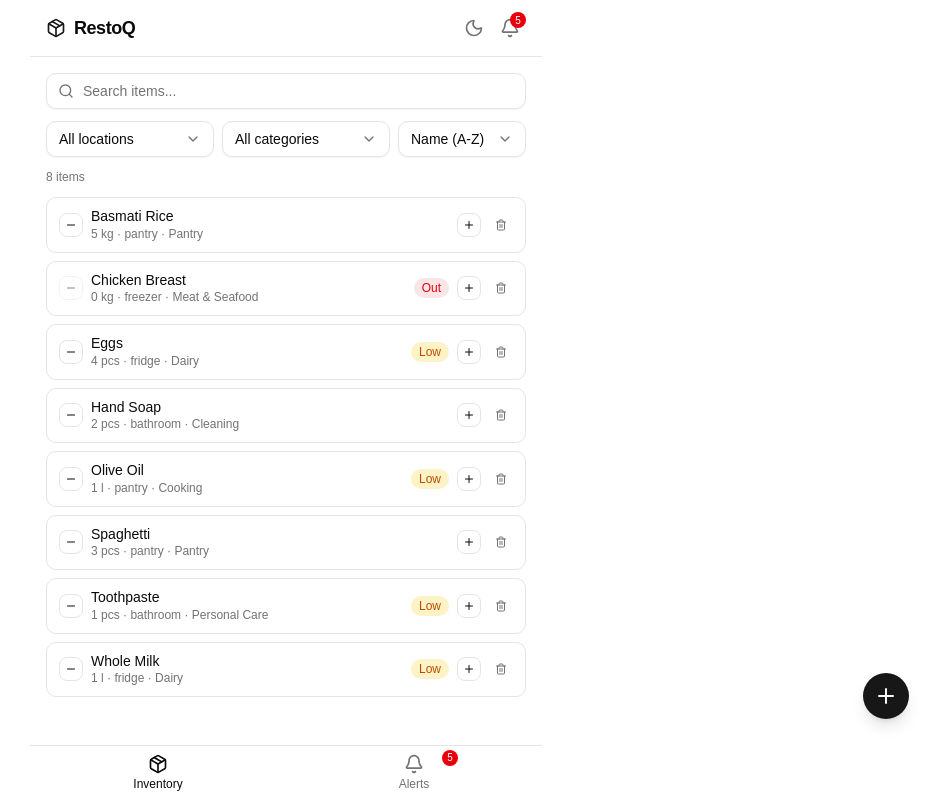
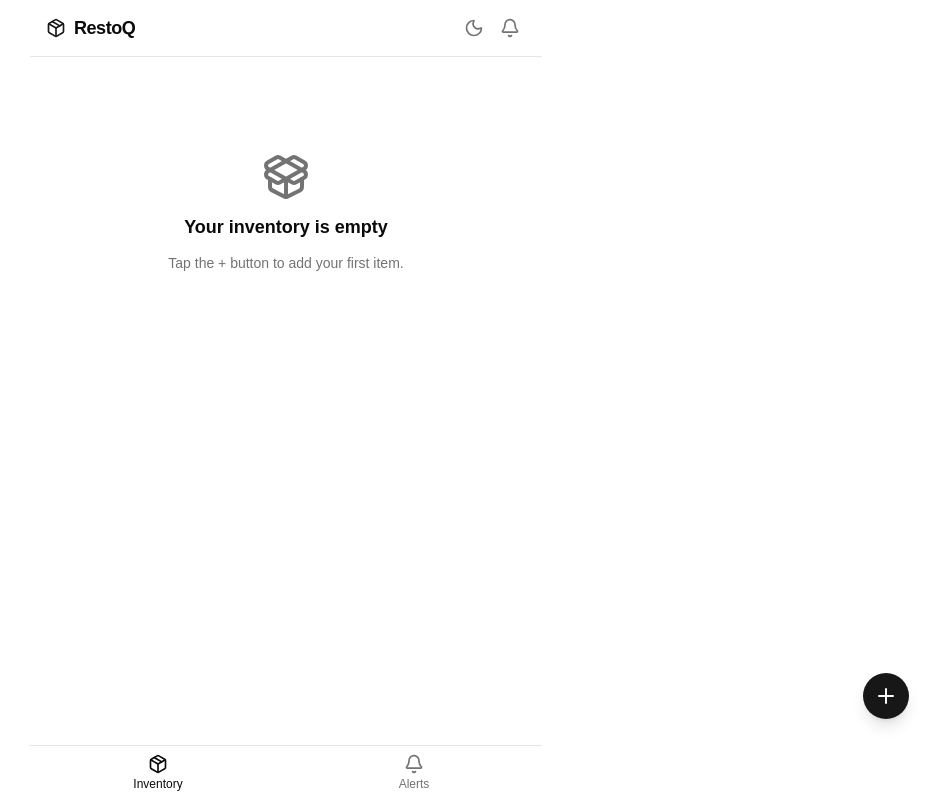
Before and after one commit to rodolinares/restoq, a React (Vite) app: page / in a window 1280 px wide. Shown: the whole page, without its empty margins (354-1280 px from the left). Built offline with nearby package versions, Linux system fonts and the light colour scheme.

Commit message:
feat: add reset all functionality to inventory management and enhance AlertsView UI

```diff
--- a/src/components/alerts/AlertsView.tsx
+++ b/src/components/alerts/AlertsView.tsx
@@ -1,13 +1,16 @@
-import { useMemo } from 'react'
-import { BellOff } from 'lucide-react'
+import { useMemo, useState } from 'react'
+import { BellOff, RotateCcw } from 'lucide-react'
 import { useInventoryStore } from '@/store'
+import { Button } from '@/components/ui/button'
 
 export function AlertsView() {
   const items = useInventoryStore(s => s.items)
+  const resetAll = useInventoryStore(s => s.resetAll)
   const lowStockItems = useMemo(
     () => items.filter(item => item.quantity <= item.minThreshold),
     [items]
   )
+  const [confirmReset, setConfirmReset] = useState(false)
 
   if (lowStockItems.length === 0) {
     return (
@@ -39,6 +42,42 @@ export function AlertsView() {
           </span>
         </div>
       ))}
+
+      <hr className="my-6 border-border" />
+
+      <div className="flex justify-center pb-4">
+        {confirmReset ? (
+          <div className="flex items-center gap-2">
+            <span className="text-sm text-muted-foreground">Delete all items?</span>
+            <Button
+              variant="destructive"
+              size="sm"
+              onClick={() => {
+                resetAll()
+                setConfirmReset(false)
+              }}
+            >
+              Confirm
+            </Button>
+            <Button
+              variant="outline"
+              size="sm"
+              onClick={() => setConfirmReset(false)}
+            >
+              Cancel
+            </Button>
+          </div>
+        ) : (
+          <Button
+            variant="ghost"
+            size="sm"
+            onClick={() => setConfirmReset(true)}
+          >
+            <RotateCcw className="mr-1.5 size-3.5" />
+            Reset all data
+          </Button>
+        )}
+      </div>
     </div>
   )
 }
--- a/src/components/inventory/ItemFormDialog.tsx
+++ b/src/components/inventory/ItemFormDialog.tsx
@@ -1,4 +1,4 @@
-import { useState, type FormEvent } from 'react'
+import { useState, useRef, useEffect, type FormEvent } from 'react'
 import { toast } from 'sonner'
 import { useInventoryStore } from '@/store'
 import { CATEGORIES, UNITS, LOCATIONS } from '@/lib/constants'
@@ -45,6 +45,14 @@ const emptyForm: FormState = {
 export function ItemFormDialog({ open, onOpenChange, editItem }: ItemFormDialogProps) {
   const addItem = useInventoryStore(s => s.addItem)
   const updateItem = useInventoryStore(s => s.updateItem)
+  const nameRef = useRef<HTMLInputElement>(null)
+
+  useEffect(() => {
+    if (open) {
+      // small delay to let the dialog portal mount
+      requestAnimationFrame(() => nameRef.current?.focus())
+    }
+  }, [open])
 
   const isEditing = !!editItem
 
@@ -109,6 +117,7 @@ export function ItemFormDialog({ open, onOpenChange, editItem }: ItemFormDialogP
     onOpenChange(false)
     setForm({ ...emptyForm })
     setErrors({})
+    ;(document.activeElement as HTMLElement)?.blur()
   }
 
   function resetAndClose(open: boolean) {
@@ -130,6 +139,7 @@ export function ItemFormDialog({ open, onOpenChange, editItem }: ItemFormDialogP
           <div className="space-y-2">
             <Label htmlFor="name">Name</Label>
             <Input
+              ref={nameRef}
               id="name"
               placeholder="e.g. Olive Oil"
               value={form.name}
--- a/src/lib/seed.ts
+++ /dev/null
@@ -1,116 +0,0 @@
-import type { InventoryItem } from '@/types'
-
-function id(s: string) {
-  return `seed-${s}`
-}
-
-function daysAgo(n: number) {
-  return Date.now() - n * 86_400_000
-}
-
-export const SEED_ITEMS: InventoryItem[] = [
-  {
-    id: id('milk'),
-    name: 'Whole Milk',
-    category: 'Dairy',
-    quantity: 1,
-    minThreshold: 2,
-    unit: 'l',
-    location: 'fridge',
-    notes: undefined,
-    imageUrl: undefined,
-    createdAt: daysAgo(7),
-    updatedAt: daysAgo(1),
-  },
-  {
-    id: id('eggs'),
-    name: 'Eggs',
-    category: 'Dairy',
-    quantity: 4,
-    minThreshold: 6,
-    unit: 'pcs',
-    location: 'fridge',
-    notes: 'Free-range',
-    imageUrl: undefined,
-    createdAt: daysAgo(5),
-    updatedAt: daysAgo(2),
-  },
-  {
-    id: id('chicken'),
-    name: 'Chicken Breast',
-    category: 'Meat & Seafood',
-    quantity: 0,
-    minThreshold: 1,
-    unit: 'kg',
-    location: 'freezer',
-    notes: undefined,
-    imageUrl: undefined,
-    createdAt: daysAgo(10),
-    updatedAt: daysAgo(3),
-  },
-  {
-    id: id('pasta'),
-    name: 'Spaghetti',
-    category: 'Pantry',
-    quantity: 3,
-    minThreshold: 2,
-    unit: 'pcs',
-    location: 'pantry',
-    notes: undefined,
-    imageUrl: undefined,
-    createdAt: daysAgo(14),
-    updatedAt: daysAgo(7),
-  },
-  {
-    id: id('olive-oil'),
-    name: 'Olive Oil',
-    category: 'Cooking',
-    quantity: 1,
-    minThreshold: 1,
-    unit: 'l',
-    location: 'pantry',
-    notes: 'Extra virgin',
-    imageUrl: undefined,
-    createdAt: daysAgo(30),
-    updatedAt: daysAgo(5),
-  },
-  {
-    id: id('toothpaste'),
-    name: 'Toothpaste',
-    category: 'Personal Care',
-    quantity: 1,
-    minThreshold: 2,
-    unit: 'pcs',
-    location: 'bathroom',
-    notes: undefined,
-    imageUrl: undefined,
-    createdAt: daysAgo(20),
-    updatedAt: daysAgo(10),
-  },
-  {
-    id: id('soap'),
-    name: 'Hand Soap',
-    category: 'Cleaning',
-    quantity: 2,
-    minThreshold: 1,
-    unit: 'pcs',
-    location: 'bathroom',
-    notes: undefined,
-    imageUrl: undefined,
-    createdAt: daysAgo(15),
-    updatedAt: daysAgo(8),
-  },
-  {
-    id: id('rice'),
-    name: 'Basmati Rice',
-    category: 'Pantry',
-    quantity: 5,
-    minThreshold: 2,
-    unit: 'kg',
-    location: 'pantry',
-    notes: undefined,
-    imageUrl: undefined,
-    createdAt: daysAgo(60),
-    updatedAt: daysAgo(20),
-  },
-]
--- a/src/store/inventoryStore.ts
+++ b/src/store/inventoryStore.ts
@@ -1,7 +1,7 @@
 import { create } from 'zustand'
 import { persist } from 'zustand/middleware'
 import type { InventoryItem } from '@/types'
-import { SEED_ITEMS } from '@/lib/seed'
+
 
 function generateId(): string {
   return crypto.randomUUID()
@@ -14,6 +14,7 @@ export interface InventoryStore {
   removeItem: (id: string) => void
   adjustQuantity: (id: string, delta: number) => void
   lowStockItems: () => InventoryItem[]
+  resetAll: () => void
 }
 
 export const useInventoryStore = create<InventoryStore>()(
@@ -58,15 +59,13 @@ export const useInventoryStore = create<InventoryStore>()(
         })),
 
       lowStockItems: () => get().items.filter(item => item.quantity <= item.minThreshold),
+
+      resetAll: () => {
+        set({ items: [] })
+      },
     }),
     {
       name: 'restoq-inventory',
-      onRehydrateStorage: () => (state, error) => {
-        if (error) return
-        if (import.meta.env.DEV && state && state.items.length === 0) {
-          state.items = SEED_ITEMS.map(item => ({ ...item }))
-        }
-      },
     }
   )
 )
```
